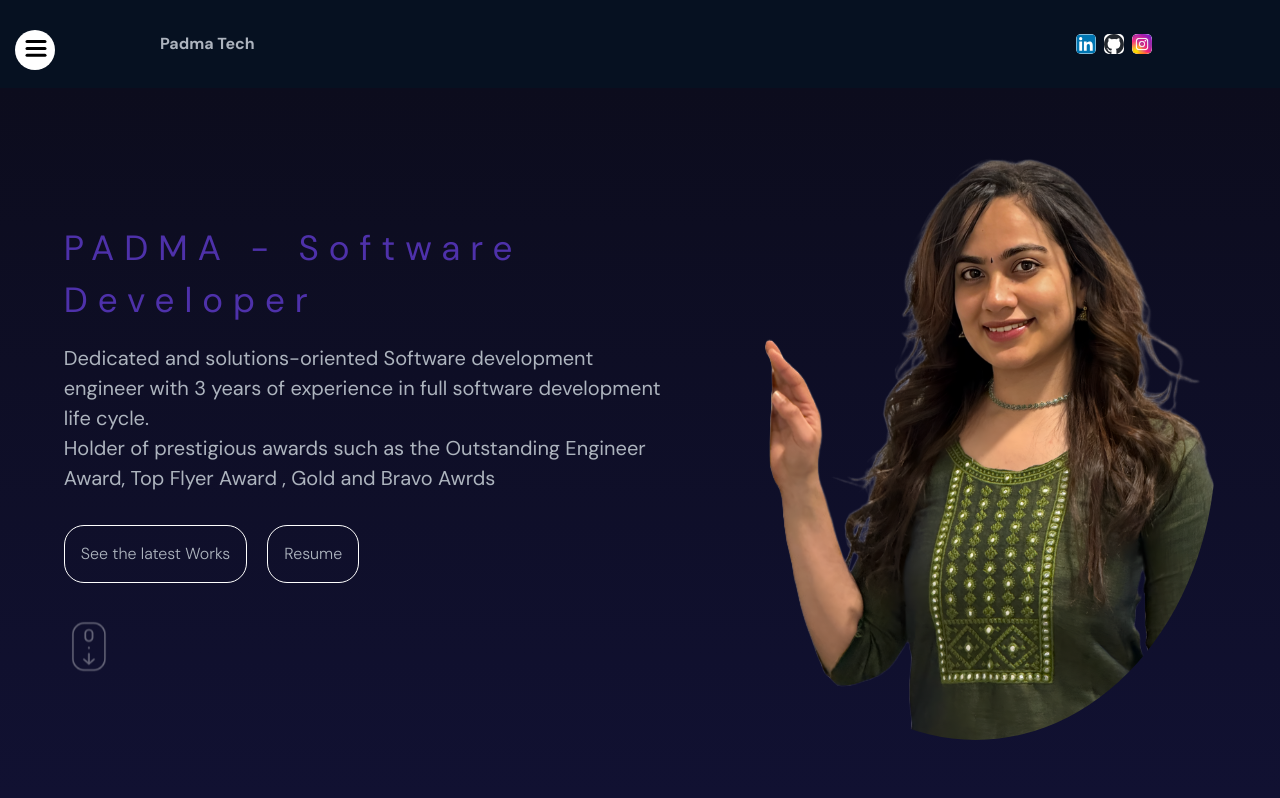
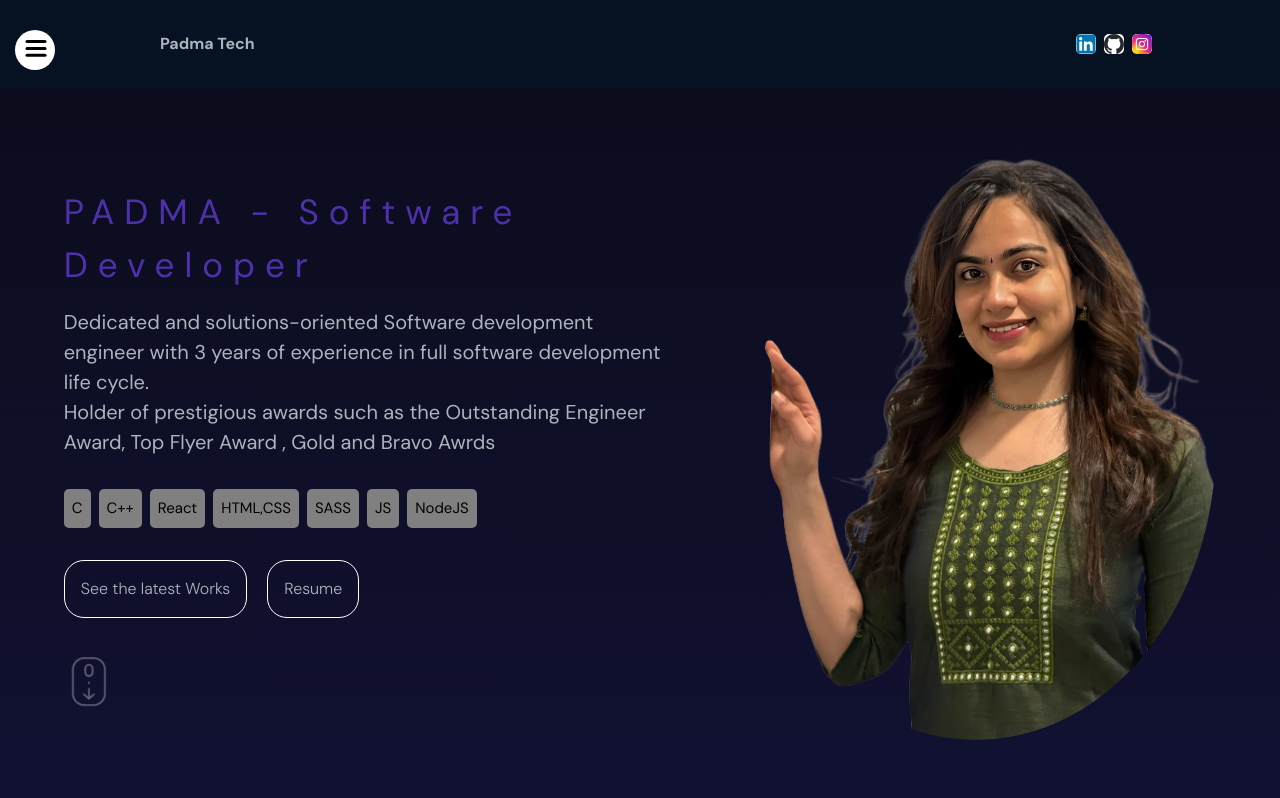
Before and after one commit to padmalathak/portfolio, a React (Create React App) app: page / in a window 1280 px wide. Shown: the top 798 px of the page. Built offline with nearby package versions, Linux system fonts and the light colour scheme.

Commit message:
Skill set

```diff
--- a/src/Component/Hero/Hero.jsx
+++ b/src/Component/Hero/Hero.jsx
@@ -54,6 +54,15 @@ function Hero() {
               Award, Top Flyer Award , Gold and Bravo Awrds
             </p>
           </motion.p>
+          <motion.ul className="skills">
+            <motion.li className="skills__list">C</motion.li>
+            <motion.li className="skills__list"> C++</motion.li>
+            <motion.li className="skills__list">React</motion.li>
+            <motion.li className="skills__list">HTML,CSS</motion.li>
+            <motion.li className="skills__list">SASS</motion.li>
+            <motion.li className="skills__list">JS</motion.li>
+            <motion.li className="skills__list">NodeJS</motion.li>
+          </motion.ul>
           <motion.div className="hero__buttons" variants={textVariants}>
             <motion.button className="hero__button" variants={textVariants}>
               See the latest Works
--- a/src/Component/Hero/Hero.scss
+++ b/src/Component/Hero/Hero.scss
@@ -72,3 +72,16 @@
     }
   }
 }
+
+.skills {
+  display: flex;
+  gap: 0.5rem;
+  font-size: 15px;
+  margin-bottom: 2rem;
+  &__list {
+    background-color: grey;
+    padding: 0.5rem;
+    color: black;
+    border-radius: 5px;
+  }
+}
```
